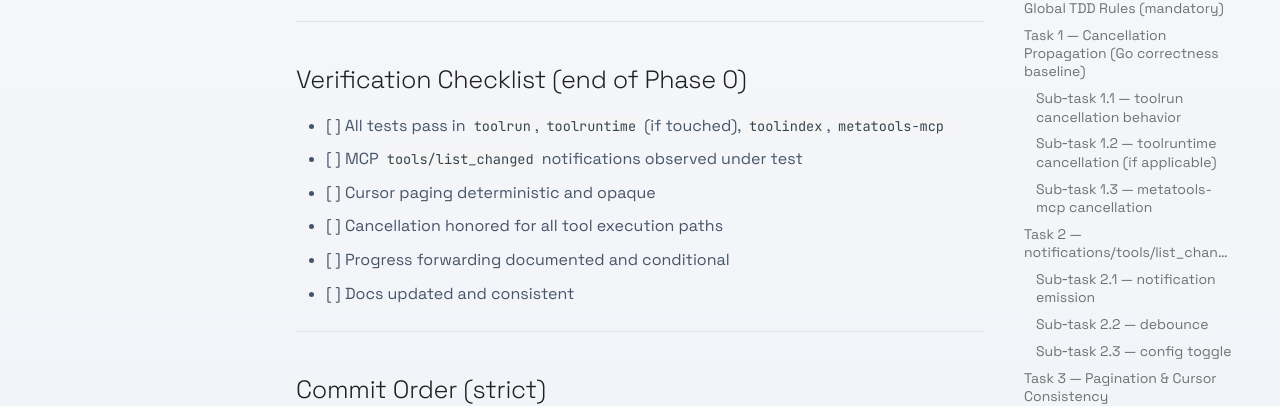
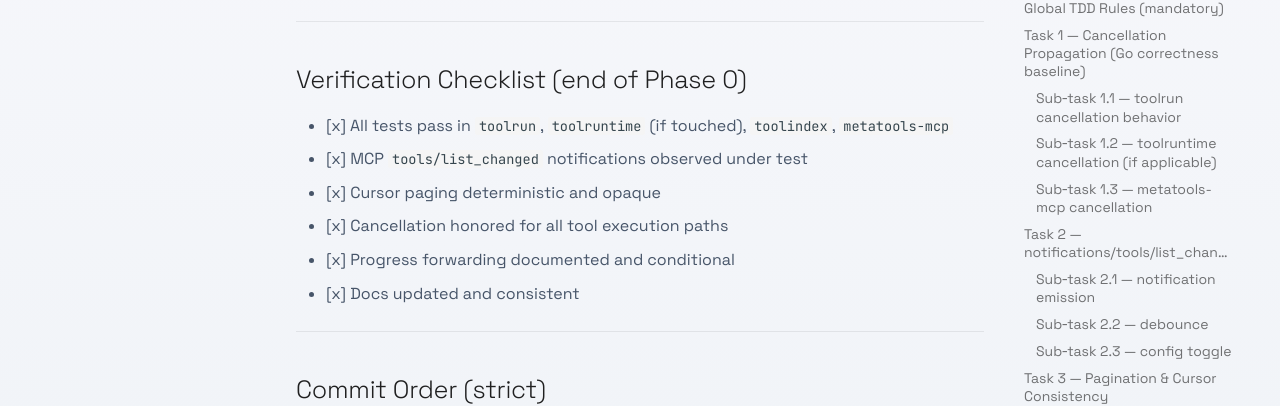
Before and after one commit to jonwraymond/metatools-mcp, an MkDocs documentation site: the page built from docs/plans/2026-01-28-prd-015-execution-plan.md, in a window 1280 px wide and 900 px high, scrolled down 4474 px. Shown: the part 145-551 px from the top of the window. Built offline with MkDocs 1.6.1 and Material for MkDocs 9.7.7, drawn with Linux system fonts in a browser that asks for light colours.

Commit message:
docs: mark PRD-015 checklist complete

```diff
--- a/docs/plans/2026-01-28-prd-015-execution-plan.md
+++ b/docs/plans/2026-01-28-prd-015-execution-plan.md
@@ -207,12 +207,12 @@ For every task:
 
 ## Verification Checklist (end of Phase 0)
 
-- [ ] All tests pass in `toolrun`, `toolruntime` (if touched), `toolindex`, `metatools-mcp`
-- [ ] MCP `tools/list_changed` notifications observed under test
-- [ ] Cursor paging deterministic and opaque
-- [ ] Cancellation honored for all tool execution paths
-- [ ] Progress forwarding documented and conditional
-- [ ] Docs updated and consistent
+- [x] All tests pass in `toolrun`, `toolruntime` (if touched), `toolindex`, `metatools-mcp`
+- [x] MCP `tools/list_changed` notifications observed under test
+- [x] Cursor paging deterministic and opaque
+- [x] Cancellation honored for all tool execution paths
+- [x] Progress forwarding documented and conditional
+- [x] Docs updated and consistent
 
 ---
 
```
